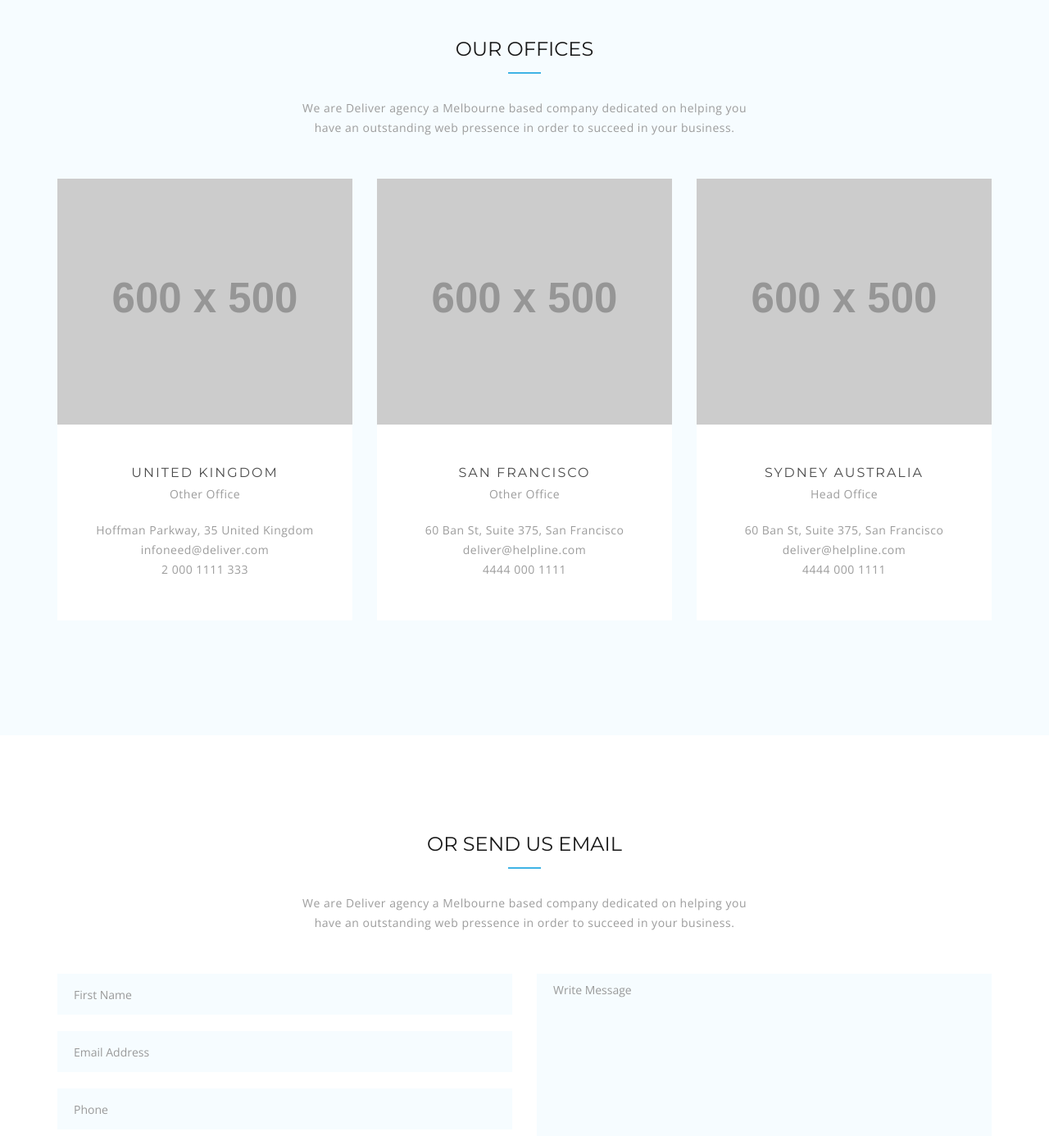
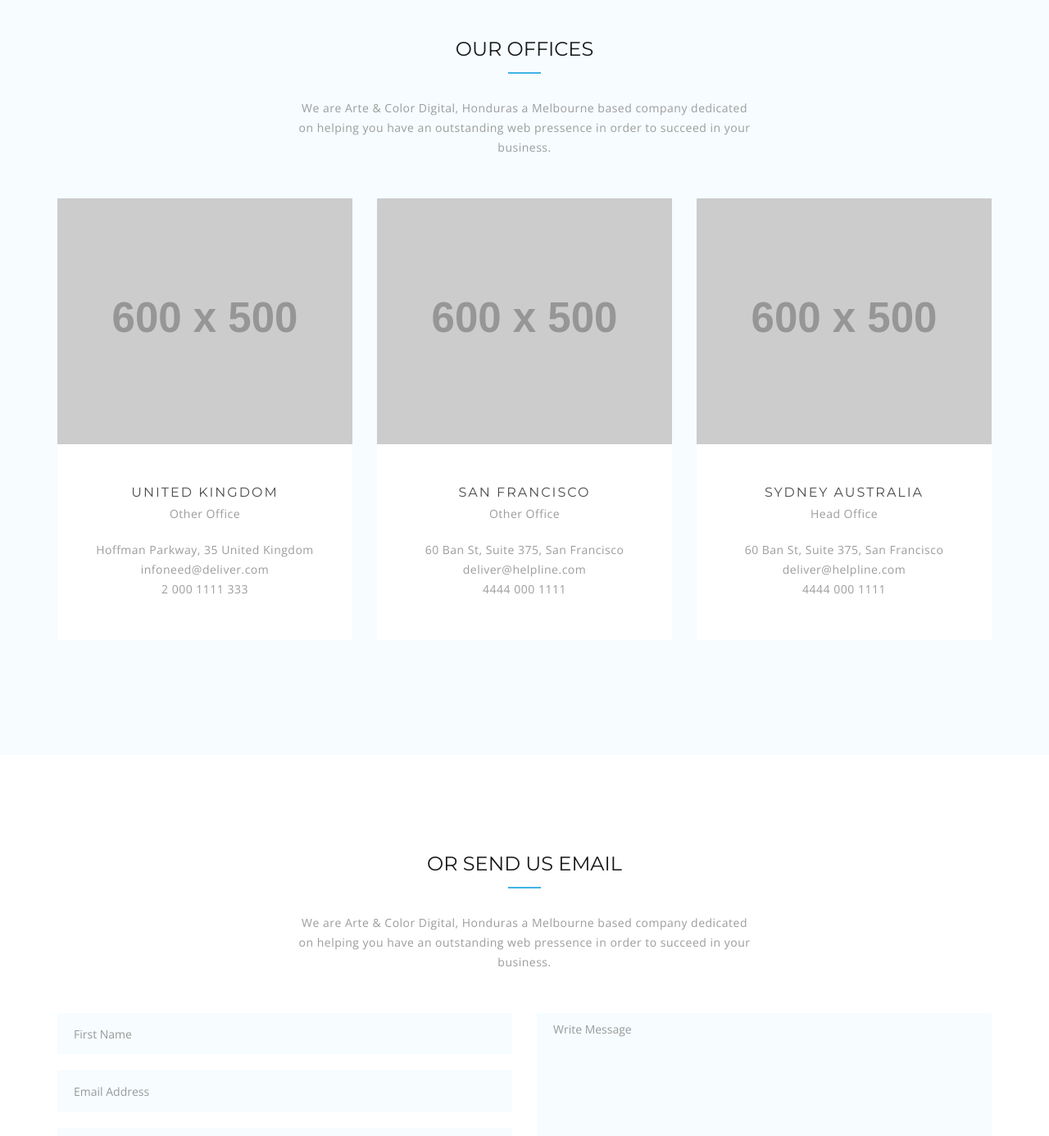
Before and after one commit to douglasguerrero/artic, a plain HTML site: page contact.html in a window 1280 px wide. Shown: the part 740-2126 px from the top of the page at 82% size. Drawn offline with nearby package versions, Linux system fonts and the light colour scheme; placeholder pictures from the web are drawn by us.

Commit message:
company name on browser tab

```diff
--- a/contact.html
+++ b/contact.html
@@ -3,7 +3,7 @@
     <head>
         <meta charset="utf-8">
         <meta http-equiv="x-ua-compatible" content="ie=edge">
-        <title>Deliver Agency | Contact</title>
+        <title>Arte &amp; Color Digital, Honduras | Contact</title>
         <meta name="description" content="">
         <meta name="viewport" content="width=device-width, initial-scale=1">
 
@@ -92,7 +92,7 @@
                     <div class="col-md-6 col-md-offset-3">
                         <div class="section-headline">
                             <h3>Our Offices</h3>
-                            <p>We are Deliver agency a Melbourne based company dedicated on helping you have an outstanding web pressence in order to succeed in your business.</p>
+                            <p>We are Arte &amp; Color Digital, Honduras a Melbourne based company dedicated on helping you have an outstanding web pressence in order to succeed in your business.</p>
                         </div>
                     </div>
                 </div>
@@ -178,7 +178,7 @@
                     <div class="col-md-6 col-md-offset-3">
                         <div class="section-headline">
                             <h3>Or Send us email</h3>
-                            <p>We are Deliver agency a Melbourne based company dedicated on helping you have an outstanding web pressence in order to succeed in your business.</p>
+                            <p>We are Arte &amp; Color Digital, Honduras a Melbourne based company dedicated on helping you have an outstanding web pressence in order to succeed in your business.</p>
                         </div>
                     </div>
                 </div>
```
Also changed, not shown: about.html (+6 -6 lines), blog-detail.html (+1 -1 lines), blog.html (+1 -1 lines), index.html (+2 -2 lines), services.html (+1 -1 lines), work-detail.html (+2 -2 lines), work.html (+1 -1 lines).
